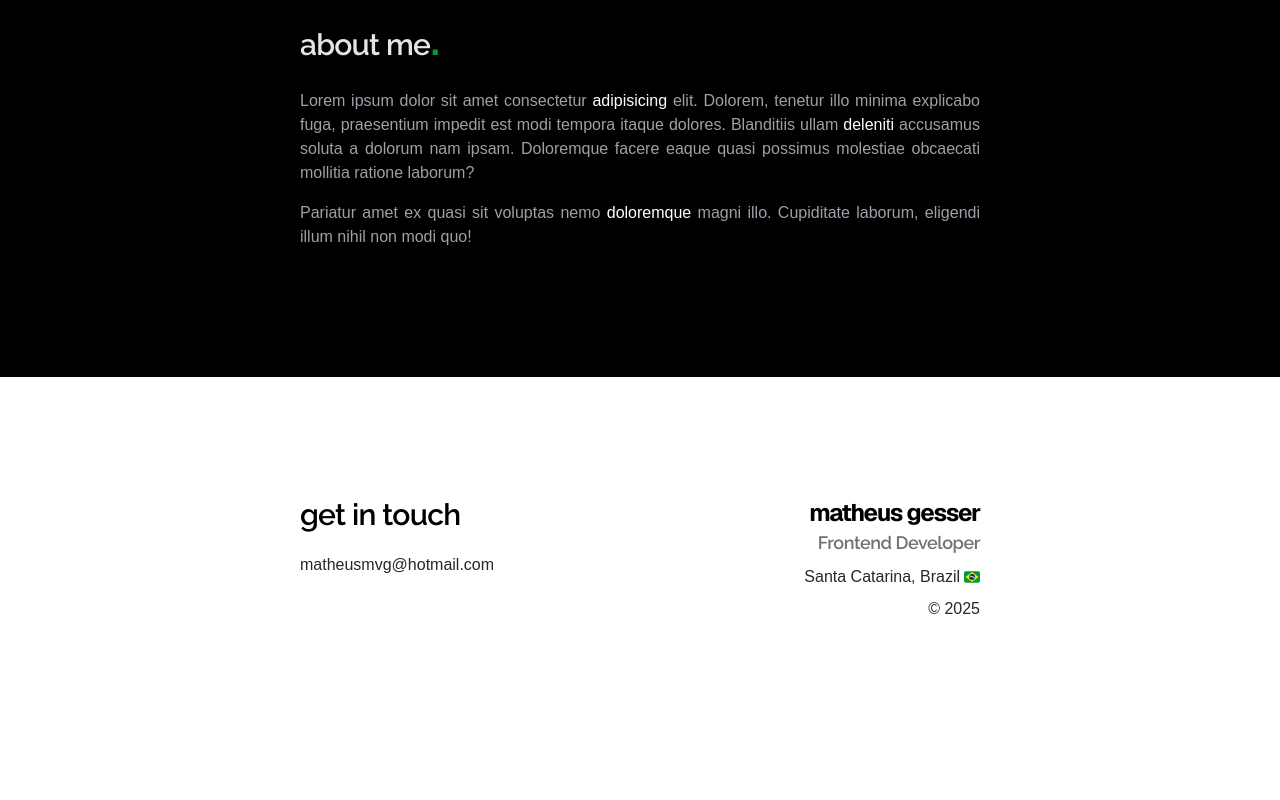
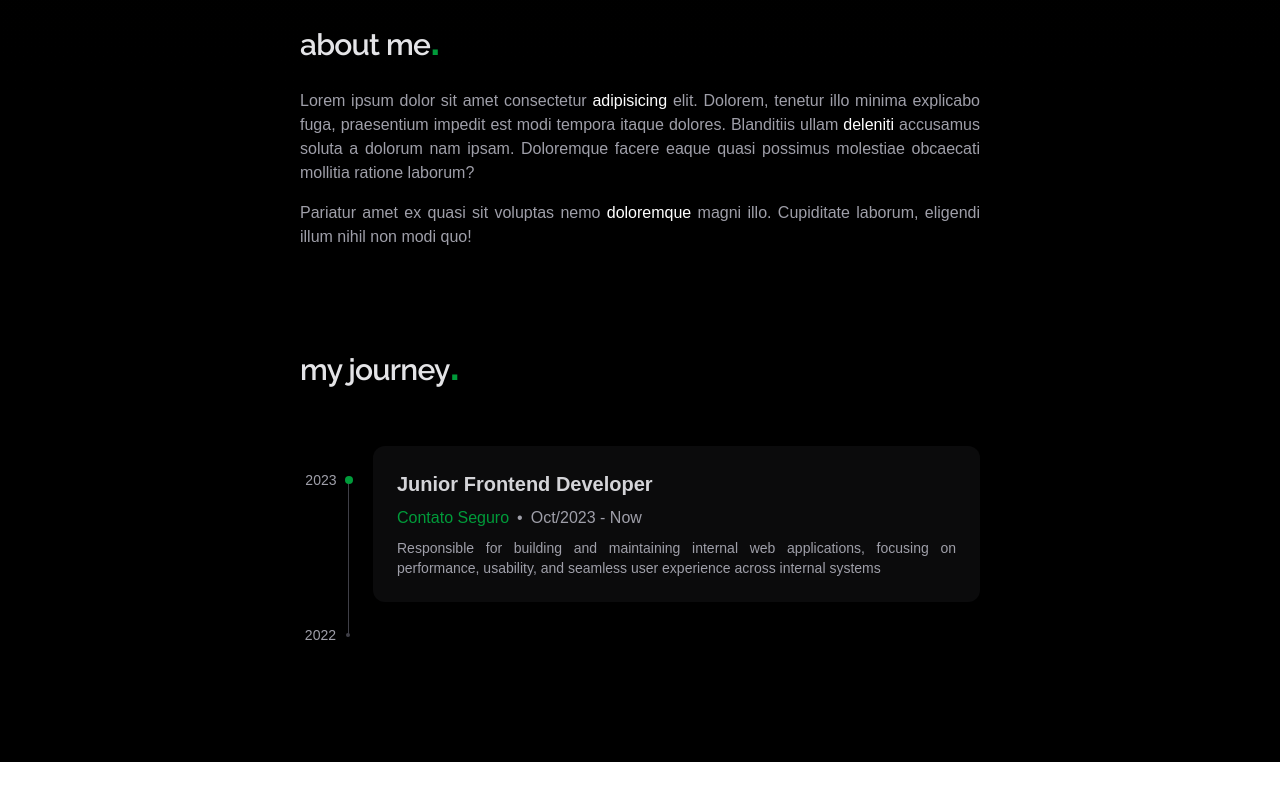
Before and after one commit to matheusgesser/portfolio, a Next.js app: page / in a window 1280 px wide. Shown: the part 460-1260 px from the top of the page. Before the commit the page ends 1153 px from the top, so only its background shows below. Built offline with nearby package versions, Linux system fonts and the light colour scheme; a web font is replaced by a local one.

Commit message:
feat: add journey component and improve UI

```diff
--- a/src/app/page.tsx
+++ b/src/app/page.tsx
@@ -1,5 +1,6 @@
 import { About } from "@/components/about"
 import { Hero } from "@/components/hero"
+import { Journey } from "@/components/journey"
 
 export default function Portfolio() {
   return (
@@ -7,6 +8,8 @@ export default function Portfolio() {
       <Hero />
 
       <About />
+
+      <Journey />
     </div>
   )
 }
--- a/src/components/about.tsx
+++ b/src/components/about.tsx
@@ -2,7 +2,7 @@ import { Title } from "./title";
 
 export function About() {
   return (
-    <section className="mb-16 max-w-3xl">
+    <section className="mb-6 max-w-3xl">
         <Title>about me</Title>
 
         <p className="mb-4 text-justify">
--- a/src/components/footer.tsx
+++ b/src/components/footer.tsx
@@ -6,7 +6,7 @@ import { LinkedInIcon } from "./icons/linkedin-icon";
 import { BrazilIcon } from "./icons/brazil-icon";
 
 export function Footer() {
-    const iconProps = { className: "text-[--primary] opacity-100 hover:opacity-80 transition-opacity" };
+    const iconProps = { className: "opacity-100 hover:opacity-80 transition-opacity" };
 
   return (
     <footer id="contact" className="bg-white text-zinc-800 py-18 pt-30">
--- /dev/null
+++ b/src/components/journey.tsx
@@ -0,0 +1,90 @@
+import { JOURNEY_DATA } from "@/data/journey.data"
+import { decomposeDate, getShortMonth } from "@/lib/date.helper";
+import type { Journey } from "@/types/journey.type";
+import { Title } from "./title";
+
+const parseExperienceDate = (date: Journey.Model['date']) => {
+    const startDate = decomposeDate(date.start);
+    const endDate = date.end ? decomposeDate(date.end) : null;
+
+    return { startDate, endDate };
+}
+
+const formatExperienceInterval = (
+    startDate: ReturnType<typeof decomposeDate>,
+    endDate: ReturnType<typeof decomposeDate> | null,
+) => {
+    const formatMonthAndYear = (date: ReturnType<typeof decomposeDate>) =>
+        `${getShortMonth(date.month)}/${date.year}`;
+
+    const start = formatMonthAndYear(startDate);
+    const end = endDate !== null
+        ? formatMonthAndYear(endDate)
+        : 'Now';
+
+    return `${start} - ${end}`;
+}
+
+export function Journey() {
+    return (
+        <section className="mb-16">
+            <Title>
+                my journey
+            </Title>
+
+            <div className="flex flex-row items-stretch py-8">
+                <div className="ml-12 relative flex-shrink-0 w-[1px] bg-zinc-700 py-4 translate-y-8">
+                    <div className="absolute bottom-[-3px] -right-[1px] w-1 h-1 bg-zinc-700 rounded-full">
+                        <span className="absolute right-1.5 -top-[8px] text-deep-purple-400 font-medium text-sm mr-2 w-8 text-right">
+                            2022
+                        </span>
+                    </div>
+                </div>
+
+                <div className="flex-grow space-y-12">
+                    {JOURNEY_DATA.toReversed().map((experience, index) => {
+                        const { startDate, endDate } = parseExperienceDate(experience.date);
+
+                        const bulletBackground = endDate !== null ? 'bg-white' : 'bg-(--primary)';
+
+                        return (
+                            <div className="relative" key={index}>
+                                <div className="absolute left-[-44.5px] top-6 flex items-center">
+                                    <span className="text-deep-purple-400 font-medium text-sm mr-2 w-8 text-right">
+                                        {startDate.year}
+                                    </span>
+
+                                    <div className={`${bulletBackground} w-2 h-2 rounded-full flex items-center justify-center overflow-hidden`} />
+                                </div>
+
+                                <div className="flex flex-col gap-2 bg-zinc-800/30 p-6 rounded-xl shadow-sm shadow-deep-purple-500/5 ml-6">
+                                    <h3 className="text-xl font-semibold text-zinc-300">
+                                        {experience.role}
+                                    </h3>
+
+                                    <p className="flex flex-col md:flex-row md:gap-2">
+                                        <a href={experience.company.url} target="_blank" rel="noopener noreferrer">
+                                            {experience.company.label}
+                                        </a>
+
+                                        <span className="hidden md:block" aria-hidden>•</span>
+
+                                        <span>
+                                            {formatExperienceInterval(startDate, endDate)}
+                                        </span>
+                                    </p>
+
+                                    {experience.descriptions?.map((description, index) => (
+                                        <p className="text-sm lg:text-justify" key={index}>
+                                           {description}
+                                        </p>
+                                    ))}
+                                </div>
+                            </div>
+                        )
+                    })}
+                </div>
+            </div>
+        </section>
+    )
+}
--- /dev/null
+++ b/src/data/journey.data.ts
@@ -0,0 +1,18 @@
+import { Journey } from "@/types/journey.type";
+
+export const JOURNEY_DATA: Journey.Model[] = [
+    {
+        date: {
+            start: '2023-10-02T00:00:00Z',
+        },
+        company: {
+            name: 'contato-seguro',
+            label: 'Contato Seguro',
+            url: 'https://canaldaetica.com.br/sobre-nos/',
+        },
+        role: 'Junior Frontend Developer',
+        descriptions: [
+            'Responsible for building and maintaining internal web applications, focusing on performance, usability, and seamless user experience across internal systems'
+        ]
+    },
+] as const;
--- /dev/null
+++ b/src/lib/date.helper.ts
@@ -0,0 +1,30 @@
+/**
+ * Decomposes an ISO 8601 date string into day, month, and year components.
+ *
+ * @example
+ * decomposeDate('2025-06-05T00:00:00Z');
+ * // { day: 5, month: 6, year: 2025 }
+ */
+export const decomposeDate = (dateString: string) => {
+    const date = new Date(dateString);
+
+    const day = date.getDate();
+    const month = date.getMonth() + 1;
+    const year = date.getFullYear();
+
+    return { day, month, year };
+};
+
+/**
+ * Converts a 1-based month number to a short localized month name (e.g., 1 → 'Jan').
+ *
+ * @example
+ * getShortMonth(2); // 'Feb'
+ */
+export const getShortMonth = (monthNumber: number): string => {
+  if (monthNumber < 1 || monthNumber > 12) return '';
+
+  const date = new Date(Date.UTC(2000, monthNumber - 1, 1)); // any static date
+
+  return new Intl.DateTimeFormat('en-US', { month: 'short' }).format(date);
+};
--- /dev/null
+++ b/src/types/journey.type.ts
@@ -0,0 +1,19 @@
+export namespace Journey {
+    type Company = 'contato-seguro';
+
+    export type Model = {
+        date: {
+            // ISO 8601
+            start: string,
+            // ISO 8601
+            end?: string,
+        }
+        company: {
+            name: Company,
+            label: string,
+            url: string,
+        },
+        role: string,
+        descriptions?: string[],
+    };
+}
```
